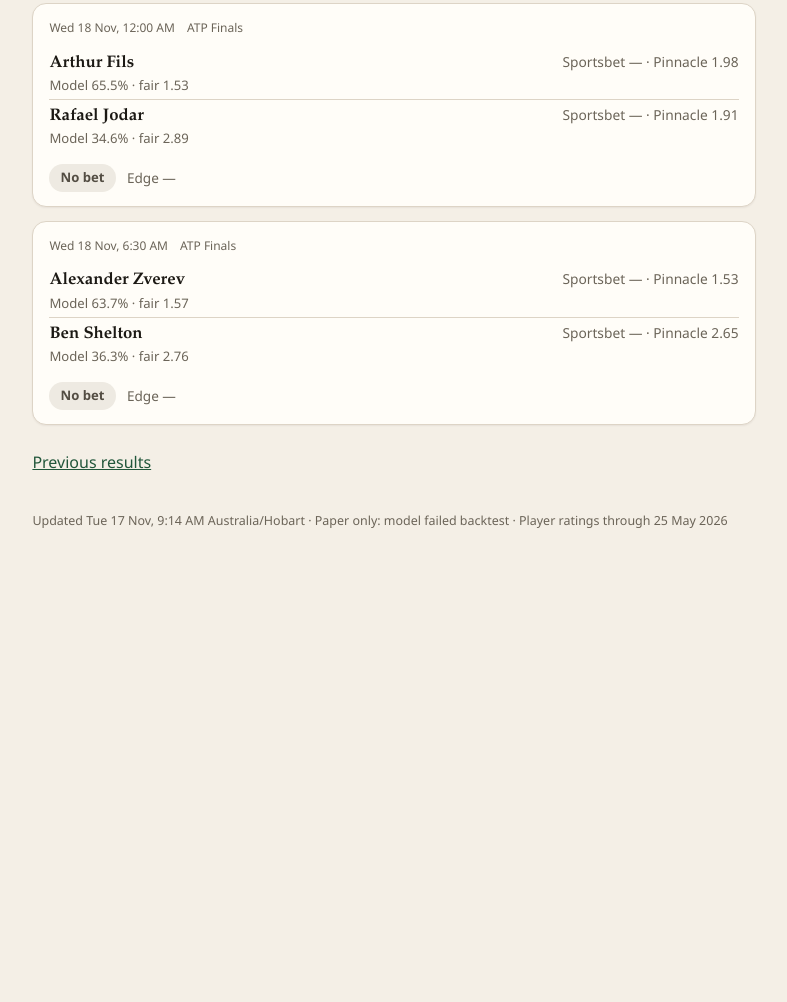
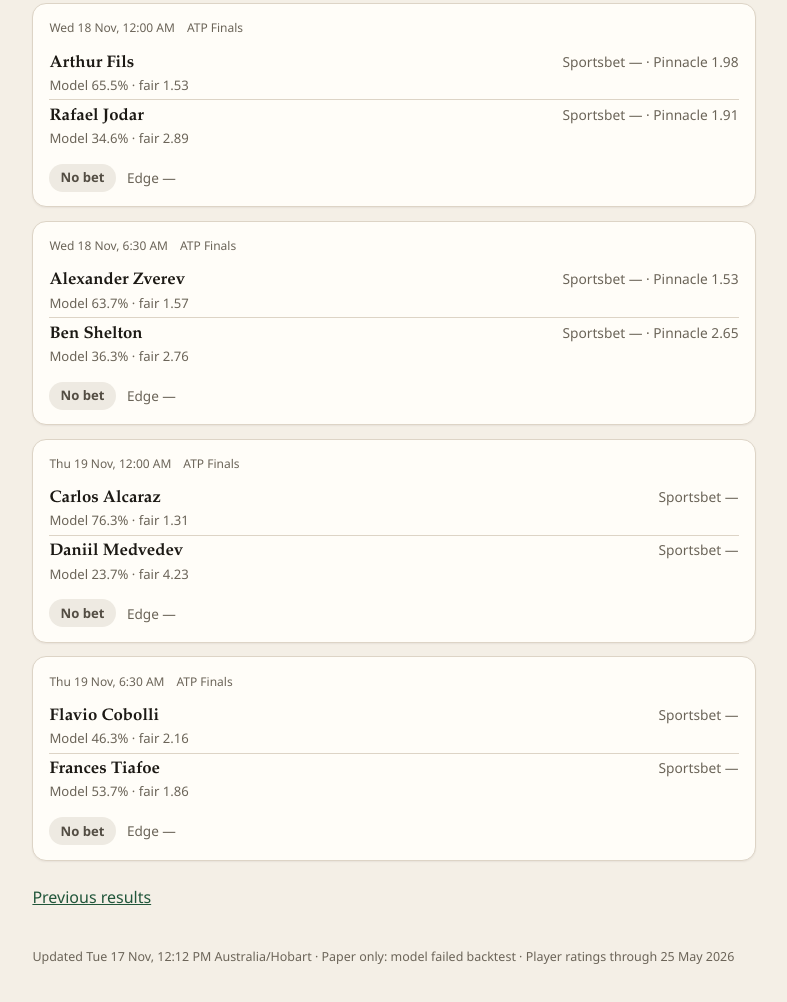
Before and after one commit to kerrycull/kc-tt-f5adfa, a plain HTML site: page index.html in a window 1280 px wide. Shown: the part 346-1348 px from the top of the page, without its empty margins (246-1033 px from the left). Before the commit the page ends 932 px from the top, so only its background shows below. Drawn offline with Linux system fonts and the light colour scheme.

Commit message:
Refresh 2026-11-17 12:12 AEDT

```diff
--- a/index.html
+++ b/index.html
@@ -62,10 +62,52 @@
     <span class="edge">Edge —</span>
   </div>
 </article>
+<article class="card">
+  <div class="eyebrow"><span>Thu 19 Nov, 12:00 AM</span> <span>ATP Finals</span></div>
+  <div class="player">
+    <div>
+      <div class="name">Carlos Alcaraz</div>
+      <div class="model">Model 76.3% · fair 1.31</div>
+    </div>
+    <div class="book">Sportsbet —</div>
+  </div>
+  <div class="player">
+    <div>
+      <div class="name">Daniil Medvedev</div>
+      <div class="model">Model 23.7% · fair 4.23</div>
+    </div>
+    <div class="book">Sportsbet —</div>
+  </div>
+  <div class="action">
+    <span class="pill nobet">No bet</span>
+    <span class="edge">Edge —</span>
+  </div>
+</article>
+<article class="card">
+  <div class="eyebrow"><span>Thu 19 Nov, 6:30 AM</span> <span>ATP Finals</span></div>
+  <div class="player">
+    <div>
+      <div class="name">Flavio Cobolli</div>
+      <div class="model">Model 46.3% · fair 2.16</div>
+    </div>
+    <div class="book">Sportsbet —</div>
+  </div>
+  <div class="player">
+    <div>
+      <div class="name">Frances Tiafoe</div>
+      <div class="model">Model 53.7% · fair 1.86</div>
+    </div>
+    <div class="book">Sportsbet —</div>
+  </div>
+  <div class="action">
+    <span class="pill nobet">No bet</span>
+    <span class="edge">Edge —</span>
+  </div>
+</article>
       </div>
     </section>
     <nav class="links"><a href="results.html">Previous results</a></nav>
-    <footer class="site">Updated Tue 17 Nov, 9:14 AM Australia/Hobart · Paper only: model failed backtest · Player ratings through 25 May 2026</footer>
+    <footer class="site">Updated Tue 17 Nov, 12:12 PM Australia/Hobart · Paper only: model failed backtest · Player ratings through 25 May 2026</footer>
   </div>
 </body>
 </html>
```
Also changed, not shown: results.html (+25 -1 lines).
